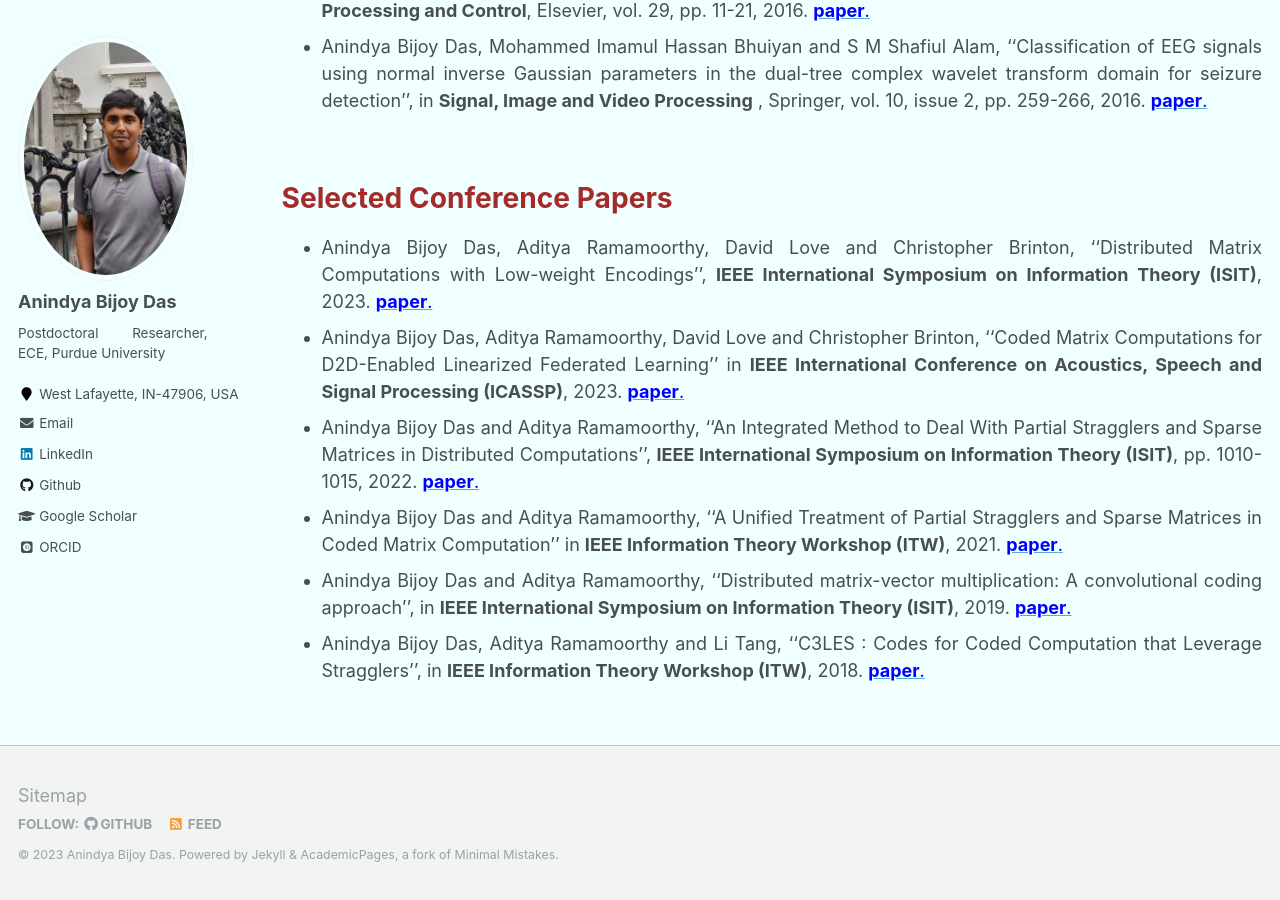
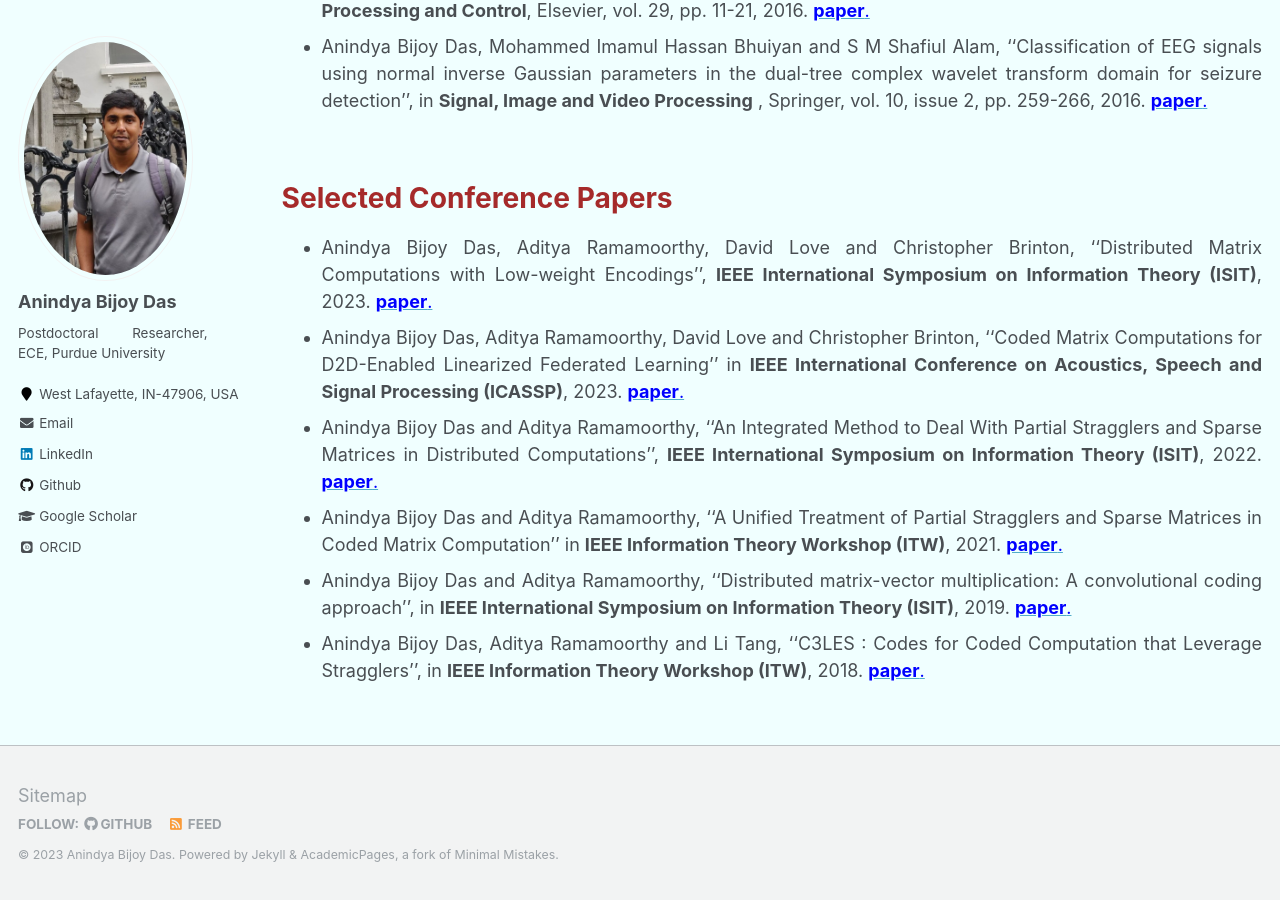
Before and after one commit to anindyabijoydas/portfolio, a Jekyll site: the page built from _pages/research.md, in a window 1280 px wide and 900 px high, scrolled down 928 px. Built offline with Jekyll 4.4.1, drawn with Linux system fonts in a browser that asks for light colours; some web fonts are replaced.

Commit message:
Update research.md

```diff
--- a/_pages/research.md
+++ b/_pages/research.md
@@ -40,7 +40,7 @@ redirect_from:
 ======
    * Anindya Bijoy Das, Aditya Ramamoorthy, David Love and Christopher Brinton, ''Distributed Matrix Computations with Low-weight Encodings'', **IEEE International Symposium on Information Theory (ISIT)**, 2023. [<span style="color:blue">**paper**.</span>](https://arxiv.org/abs/2301.12685)
    * Anindya Bijoy Das, Aditya Ramamoorthy, David Love and Christopher Brinton, ''Coded Matrix Computations for D2D-Enabled Linearized Federated Learning'' in **IEEE International Conference on Acoustics, Speech and Signal Processing (ICASSP)**, 2023. [<span style="color:blue">**paper**.</span>](https://ieeexplore.ieee.org/abstract/document/10095450)
-   * Anindya Bijoy Das and Aditya Ramamoorthy, ''An Integrated Method to Deal With Partial Stragglers and Sparse Matrices in Distributed Computations'', **IEEE International Symposium on Information Theory (ISIT)**, pp. 1010-1015, 2022. [<span style="color:blue">**paper**.</span>](https://ieeexplore.ieee.org/document/9834346)
+   * Anindya Bijoy Das and Aditya Ramamoorthy, ''An Integrated Method to Deal With Partial Stragglers and Sparse Matrices in Distributed Computations'', **IEEE International Symposium on Information Theory (ISIT)**, 2022. [<span style="color:blue">**paper**.</span>](https://ieeexplore.ieee.org/document/9834346)
    * Anindya Bijoy Das and Aditya Ramamoorthy, ''A Unified Treatment of Partial Stragglers and Sparse Matrices in Coded Matrix Computation'' in **IEEE Information Theory Workshop (ITW)**, 2021. [<span style="color:blue">**paper**.</span>](https://ieeexplore.ieee.org/document/9611400)
    * Anindya Bijoy Das and Aditya Ramamoorthy, ''Distributed matrix-vector multiplication: A convolutional coding approach'', in **IEEE International Symposium on Information Theory (ISIT)**,  2019. [<span style="color:blue">**paper**.</span>](https://ieeexplore.ieee.org/abstract/document/8849395)
    * Anindya Bijoy Das, Aditya Ramamoorthy and Li Tang, ''C3LES : Codes for Coded Computation that Leverage Stragglers'', in **IEEE Information Theory Workshop (ITW)**, 2018. [<span style="color:blue">**paper**.</span>](https://ieeexplore.ieee.org/abstract/document/8613321)
```
